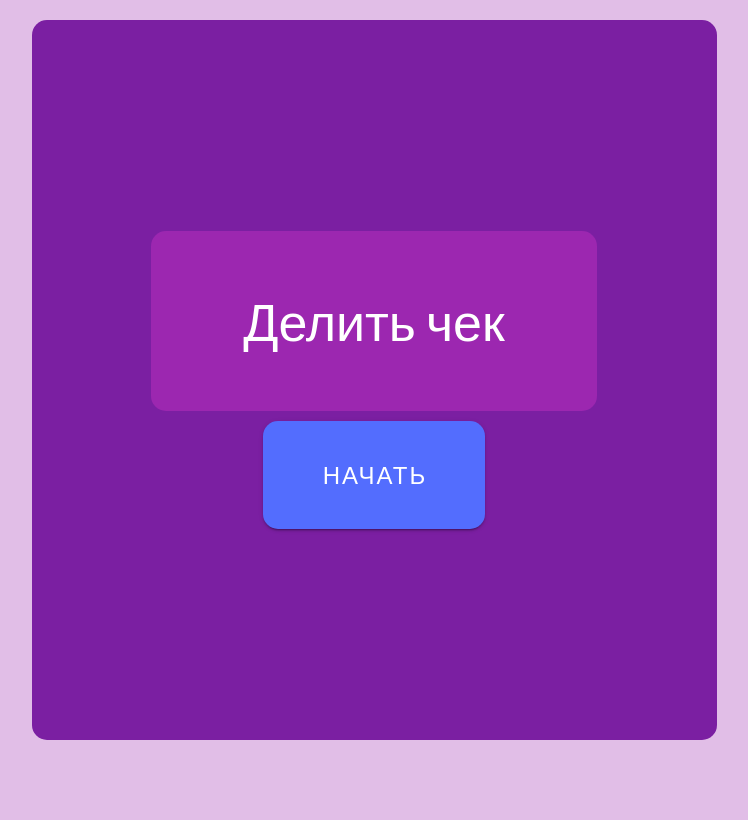
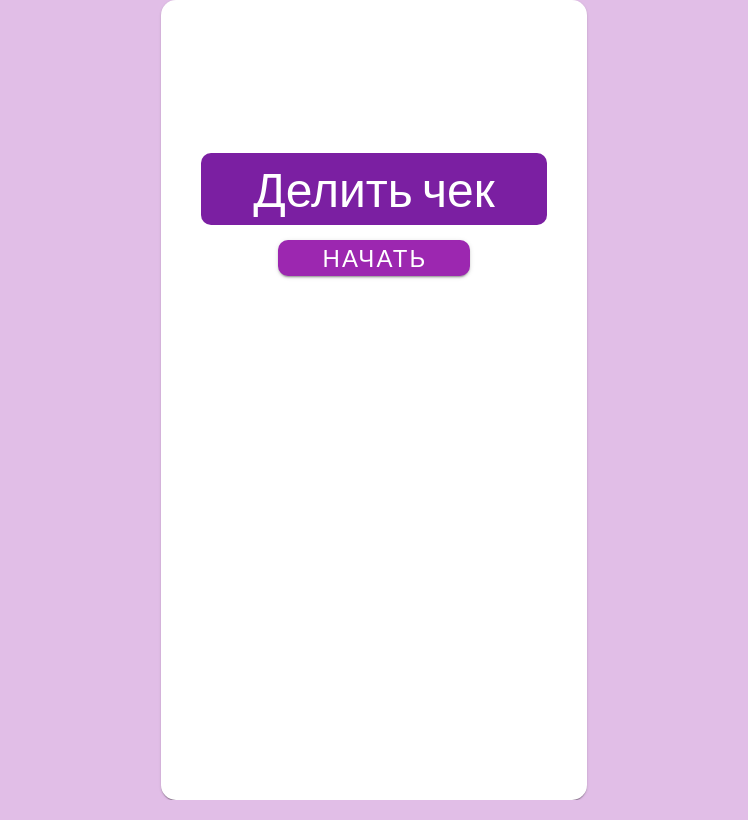
Before and after one commit to konstantin8715/split_bill, a Vue app: page / in a window 1280 px wide. Shown: the whole page, without its empty margins (266-1014 px from the left). Built offline with nearby package versions, Linux system fonts and the light colour scheme.

Commit message:
Сделана презентабельная верстка + начато разбиение приложения на элементы интерфейса

```diff
--- /dev/null
+++ b/src/_font.scss
@@ -0,0 +1 @@
+$main-size: 24px;
--- a/src/components/AddUsersPage.vue
+++ b/src/components/AddUsersPage.vue
@@ -1,29 +1,34 @@
 <template lang="">
-  <div class="container">
-    <v-form class="add-users-form w-75 d-flex justify-center pt-5 align-center" fast-fail @submit.prevent>
-      <v-text-field
-        class="add-users-form-input"
-        v-model="currentName"
-        label="Введите имя"
-        :rules="currentNameRules"
-      ></v-text-field>
+  <v-card class="container">
+    <v-toolbar color="#7B1FA2">
+      <div
+        class="content-container d-flex justify-space-between flex-row align-center"
+      >
+        <input type="text" v-model="currentName" class="w-75 h-75" />
+        <v-icon icon="mdi-plus" @click="addUser"></v-icon>
+      </div>
+    </v-toolbar>
+    <div class="content-container">
+      <v-list density="compact">
+        <v-list-item
+          class="pa-0"
+          v-for="(user, i) in users"
+          :key="i"
+          :value="user"
+          color="primary"
+        >
+          <template v-slot:append>
+            <v-icon icon="mdi-close" @click="deleteUser(user.id)"></v-icon>
+          </template>
 
-      <v-btn class="ml-5" type="submit" style="border-radius: 50%; width: 10px; height: 50px" @click="addUser">
-        <v-icon color="primary" icon="mdi-plus"></v-icon>
-      </v-btn>
-    </v-form>
-
-    <v-list class="mt-5 w-75 users-list" density="compact">
-      <v-list-item class="d-flex" v-for="user in users" :key="user.id" :value="user">
-        <v-list-item-title v-text="user.id"></v-list-item-title>
           <v-list-item-title v-text="user.name"></v-list-item-title>
-        <v-btn style="border-radius: 15px" @click="deleteUser(user.id)">
-          <v-icon color="primary" icon="mdi-close"></v-icon>
-        </v-btn>
         </v-list-item>
       </v-list>
-    <v-btn @click="checkUsers"> Дальше </v-btn>
+      <div class="btn-block">
+        <v-btn @click="checkUsers" class="btn"> Дальше </v-btn>
       </div>
+    </div>
+  </v-card>
 </template>
 
 <script>
@@ -70,18 +75,43 @@ export default {
 </script>
 
 <style scoped lang="scss">
-@import '../colors';
+@import "../colors";
 .add-users-form {
   margin: 0 auto;
+}
+
 .add-users-form-input {
-    background: $light-primary;
-    border: 5px solid $primary-text;
-    border-radius: 5px;
+  padding: 10px;
+  margin-top: 20px;
+  //   background: $light-primary;
+  //   border: 5px solid $primary-text;
+  //   border-radius: 5px;
   // width: 100px;
 }
+
+input {
+  outline: none;
+  border-bottom: 2px solid $text;
+  color: $text;
+  font-size: 1rem;
 }
 
 .users-list {
   margin: 0 auto;
 }
+
+.btn {
+  background: $dark-primary;
+  color: $text;
+  width: 100%;
+}
+
+.btn-block {
+  width: 50%;
+  margin: 0 auto;
+}
+
+.main-card {
+  background: $dark-primary !important;
+}
 </style>
--- a/src/components/HelloPage.vue
+++ b/src/components/HelloPage.vue
@@ -1,57 +1,35 @@
 <template>
-    <div class="container">
-      <div class="hello-content">
-        <div class="hello-banner">
-          <span>Делить чек</span>
-        </div>
-        <v-btn class="btn" @click="$router.push('addusers')">
-            Начать
-        </v-btn>
+  <v-card class="container">
+    <div class="content-container">
+      <app-banner class="hello-banner">Делить чек</app-banner>
+      <div class="btn-block">
+        <v-btn class="btn" @click="$router.push('addusers')"> Начать </v-btn>
       </div>
     </div>
+  </v-card>
 </template>
 
-  <script setup>
-  </script>
+<script setup></script>
 
 <style scoped lang="scss">
-  @import '../colors';
+@import "../colors";
 
-
-  .hello-content {
-    display: flex;
-    align-items: center;
-    justify-content: center;
-    flex-direction: column;
+.hello-banner {
   margin: 0 auto;
-    // margin-top: 15%;
-    width: 65%;
-    height: 100%;
-    // border: 2px solid blue;
-  }
-  .hello-banner {
-    width: 100%;
-    height: 25%;
-    border: none;
-    border-radius: 15px;
-    display: flex;
-    align-items: center;
-    justify-content: center;
-    background: $primary;
-
-    span {
-      font-size: 52px;
-      color: $text;
-    }
+  margin-top: 40%;
 }
 
+.btn-block {
+  width: 50%;
+  margin: 0 auto;
+}
 .btn {
-    margin-top: 10px;
-    background: $accent;
-    width: 50%;
-    height: 15% !important;
+  background: $primary;
+  width: 100%;
+  margin-top: 15px;
   color: $text;
   font-size: 24px;
-    border-radius: 15px;
+  border-radius: 10px;
 }
+
 </style>
--- /dev/null
+++ b/src/components/UI/AppBanner.vue
@@ -0,0 +1,37 @@
+<template lang="">
+  <div class="app-banner">
+    <span><slot></slot></span>
+  </div>
+</template>
+
+<script>
+export default {
+  'name': 'app-banner',
+};
+</script>
+
+<style scoped lang="scss">
+@import "../../colors";
+.app-banner {
+  width: 90%;
+  border: none;
+  border-radius: 10px;
+  display: flex;
+  align-items: center;
+  justify-content: center;
+  background: $dark-primary;
+
+  span {
+    font-size: 48px;
+    color: $text;
+  }
+}
+
+@media (max-width: 371px) {
+  .app-banner {
+    span {
+      font-size: 40px;
+    }
+  }
+}
+</style>
--- /dev/null
+++ b/src/components/UI/index.js
@@ -0,0 +1,5 @@
+import AppBanner from "./AppBanner.vue";
+
+export default [
+    AppBanner,
+]
--- a/src/main.js
+++ b/src/main.js
@@ -1,20 +1,31 @@
-import { createApp } from 'vue'
+import {
+    createApp
+} from 'vue'
 import App from './App.vue'
 import './main.scss';
 import router from './router/router';
+import myComponents from './components/UI';
 
 import 'vuetify/styles'
-import { createVuetify } from 'vuetify'
+import {
+    createVuetify
+} from 'vuetify'
 import * as components from 'vuetify/components'
 import * as directives from 'vuetify/directives'
 import '@mdi/font/css/materialdesignicons.css'
+
+const app = createApp(App);
+
+myComponents.forEach(component => {
+    app.component(component.name, component)
+})
 
 const vuetify = createVuetify({
     components,
     directives,
 })
 
-createApp(App)
+app
     .use(router)
     .use(vuetify)
     .mount('#app');
--- a/src/main.scss
+++ b/src/main.scss
@@ -1,5 +1,5 @@
-@import url('https://fonts.googleapis.com/css2?family=Lato:ital,wght@0,100;0,300;0,400;0,700;0,900;1,100;1,300;1,400;1,700;1,900&display=swap');
-@import 'colors';
+@import url("https://fonts.googleapis.com/css2?family=Lato:ital,wght@0,100;0,300;0,400;0,700;0,900;1,100;1,300;1,400;1,700;1,900&display=swap");
+@import "colors";
 
 * {
     font-family: "Lato", sans-serif;
@@ -8,19 +8,32 @@
     padding: 0;
 }
 
-html, body, #app {
+html,
+body,
+#app {
     height: 100%;
 }
 
 body {
     background: $light-primary;
+    font-size: 24px;
 }
 
 .container {
-    max-width: 685px;
+    max-width: 426px;
     background: $dark-primary;
-    height: 90%;
+    height: 100%;
     margin: 0 auto;
-    margin-top: 20px;
-    border-radius: 15px;
+    border-radius: 15px !important;
 }
+
+.content-container {
+    width: 90%;
+    margin: 0 auto;
+}
+
+@media (max-width: 427px) {
+    .container {
+        border-radius: 0 !important;
+    }
+}
```
Also changed, not shown: src/components/__VLS_template.js (deleted, +0 -27 lines). Lines whose indentation alone changed are shown as unchanged.
